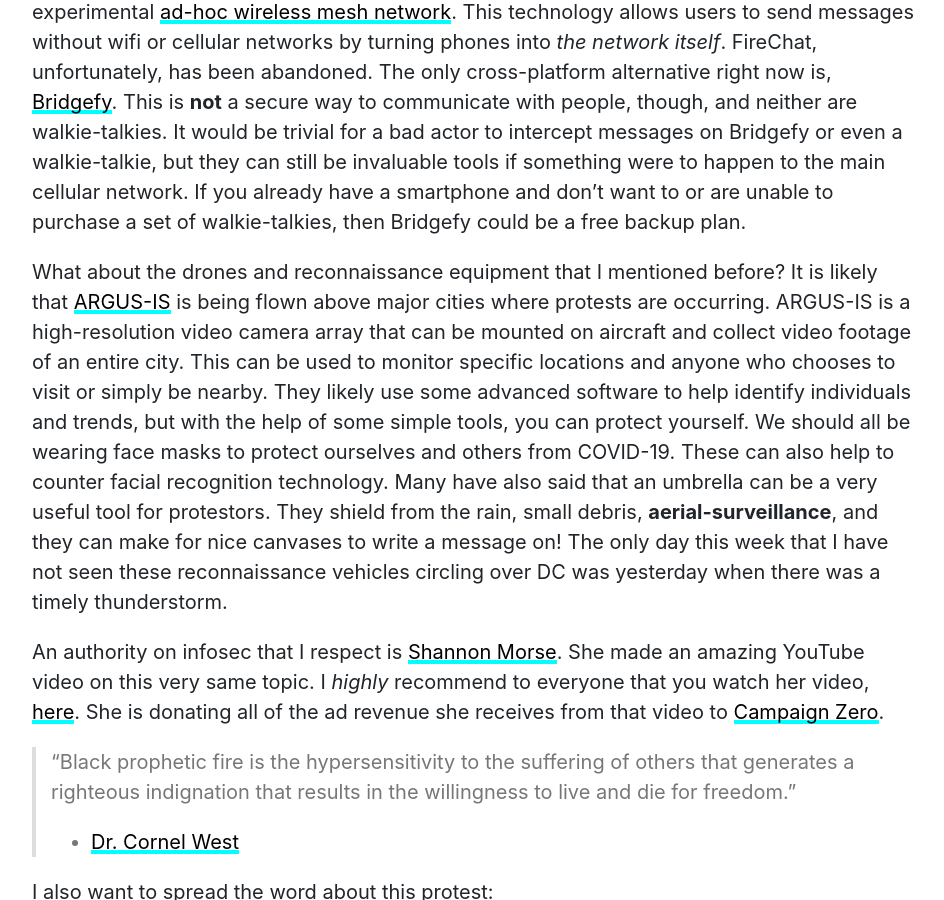
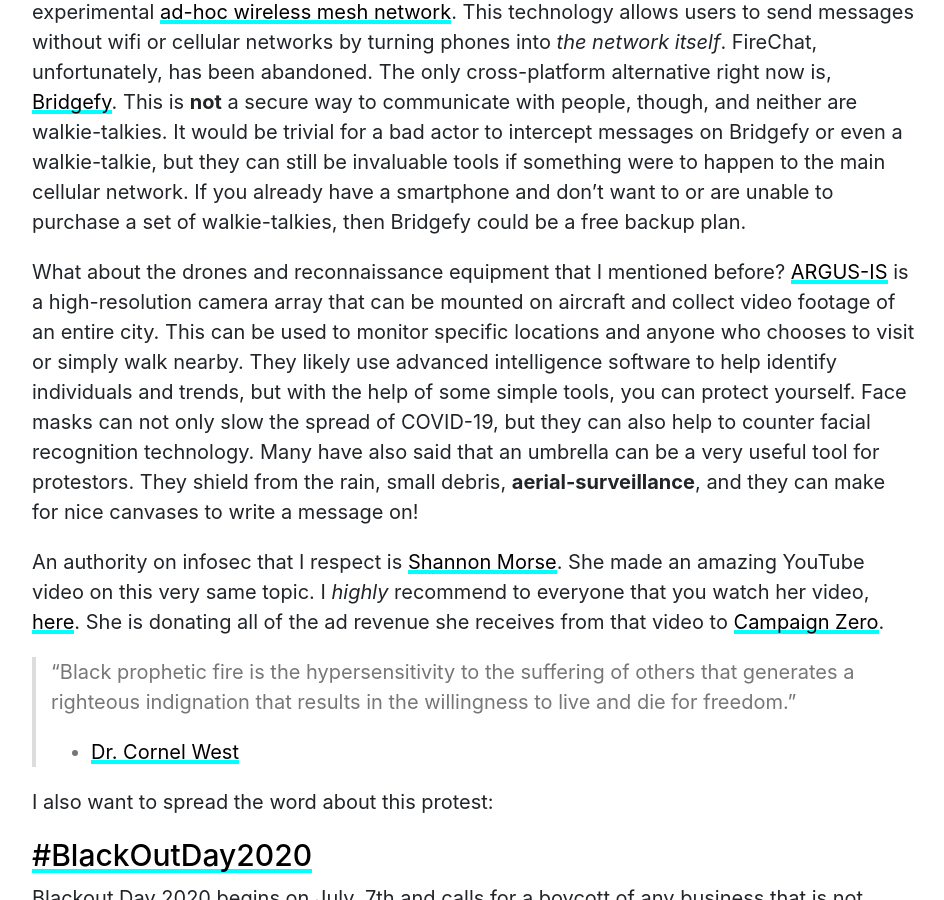
Before and after one commit to rainerdeal/rainerdeal.github.io, a Jekyll site: the page built from _posts/2020-06-05-Blackout.md, in a window 1280 px wide and 900 px high, scrolled down 1997 px. Shown: the whole window, without its empty margins (166-1110 px from the left). Built offline with Jekyll 4.4.1, drawn with Linux system fonts in a browser that asks for light colours.

Commit message:
✍🏼 Grammar

```diff
--- a/_posts/2020-06-05-Blackout.md
+++ b/_posts/2020-06-05-Blackout.md
@@ -23,7 +23,7 @@
 
 We have been under curfew and de facto martial law in DC for the entire week. Some have expressed concern that cellular service could be shut down. This could lead to a dangerous situation for peaceful protestors. There was an app, called [FireChat](https://en.wikipedia.org/wiki/FireChat), that utilized an experimental [ad-hoc wireless mesh network](https://en.wikipedia.org/wiki/Wireless_mesh_network). This technology allows users to send messages without wifi or cellular networks by turning phones into *the network itself*. FireChat, unfortunately, has been abandoned. The only cross-platform alternative right now is, [Bridgefy](https://bridgefy.me). This is **not** a secure way to communicate with people, though, and neither are walkie-talkies. It would be trivial for a bad actor to intercept messages on Bridgefy or even a walkie-talkie, but they can still be invaluable tools if something were to happen to the main cellular network. If you already have a smartphone and don't want to or are unable to purchase a set of walkie-talkies, then Bridgefy could be a free backup plan.
 
-What about the drones and reconnaissance equipment that I mentioned before? It is likely that [ARGUS-IS](https://en.wikipedia.org/wiki/ARGUS-IS) is being flown above major cities where protests are occurring. ARGUS-IS is a high-resolution video camera array that can be mounted on aircraft and collect video footage of an entire city. This can be used to monitor specific locations and anyone who chooses to visit or simply be nearby. They likely use some advanced software to help identify individuals and trends, but with the help of some simple tools, you can protect yourself. We should all be wearing face masks to protect ourselves and others from COVID-19. These can also help to counter facial recognition technology. Many have also said that an umbrella can be a very useful tool for protestors. They shield from the rain, small debris, **aerial-surveillance**, and they can make for nice canvases to write a message on! The only day this week that I have not seen these reconnaissance vehicles circling over DC was yesterday when there was a timely thunderstorm.
+What about the drones and reconnaissance equipment that I mentioned before? [ARGUS-IS](https://en.wikipedia.org/wiki/ARGUS-IS) is a high-resolution camera array that can be mounted on aircraft and collect video footage of an entire city. This can be used to monitor specific locations and anyone who chooses to visit or simply walk nearby. They likely use advanced intelligence software to help identify individuals and trends, but with the help of some simple tools, you can protect yourself. Face masks can not only slow the spread of COVID-19, but they can also help to counter facial recognition technology. Many have also said that an umbrella can be a very useful tool for protestors. They shield from the rain, small debris, **aerial-surveillance**, and they can make for nice canvases to write a message on!
 
 An authority on infosec that I respect is [Shannon Morse](https://www.youtube.com/channel/UCNofX8wmSJh7NTklvMqueOA). She made an amazing YouTube video on this very same topic. I *highly* recommend to everyone that you watch her video, [here](https://www.youtube.com/watch?v=g1D3fdyU9ZE). She is donating all of the ad revenue she receives from that video to [Campaign Zero](https://www.joincampaignzero.org/#vision).
 
```
